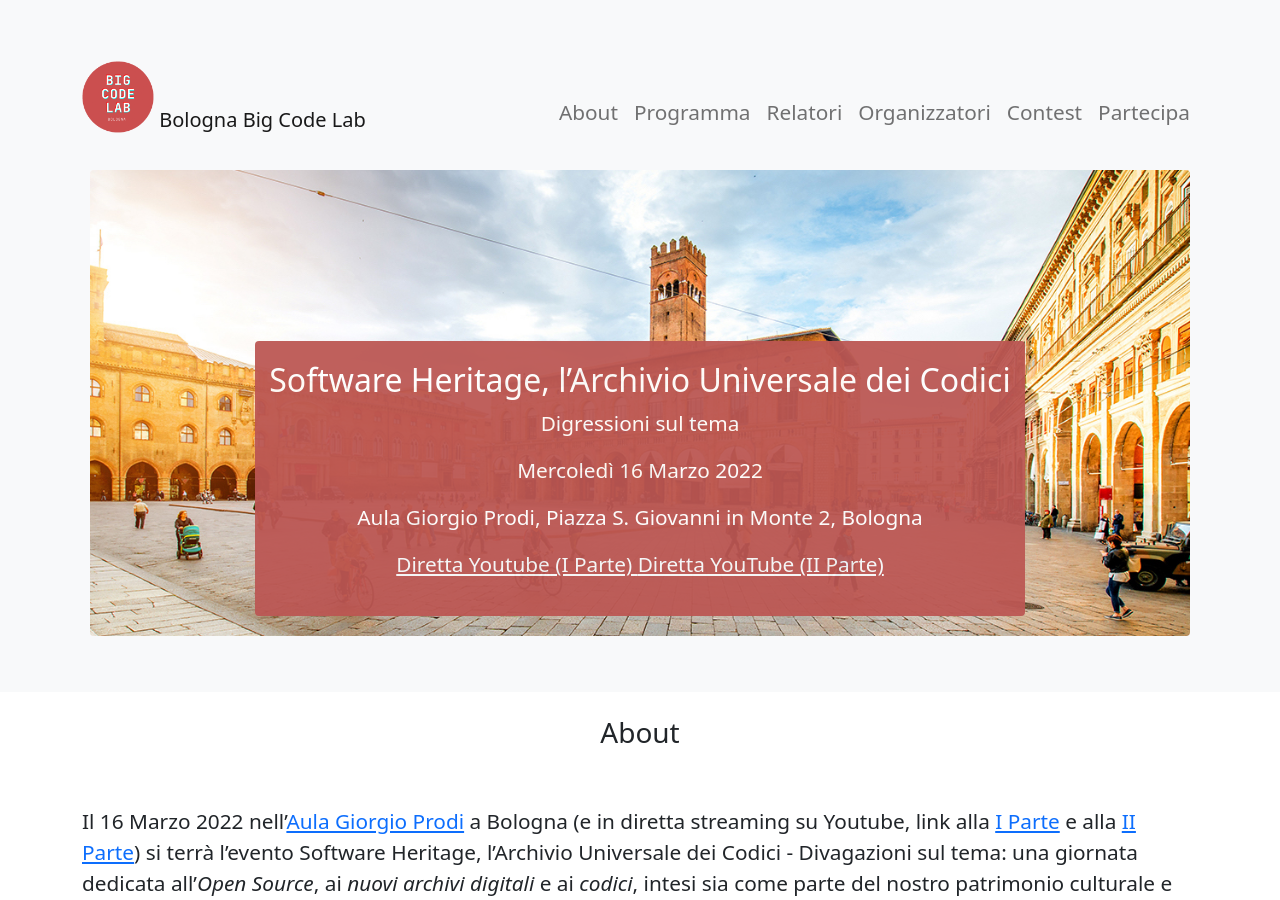
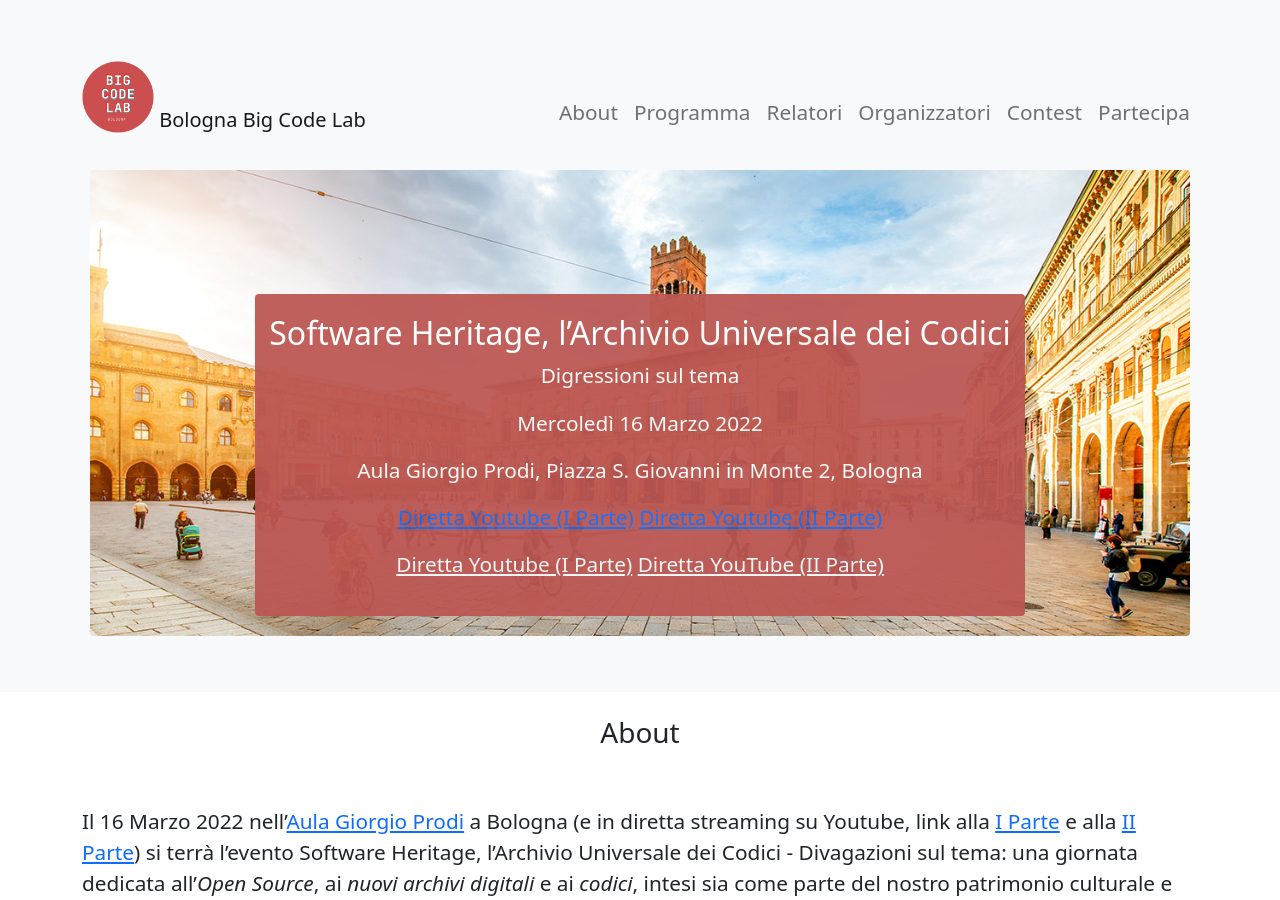
Before and after one commit to bologna-big-code/bologna-big-code.github.io, a Jekyll site: the page built from pages/index.md, in a window 1280 px wide and 900 px high. Built offline with Jekyll 4.4.1, drawn with Linux system fonts in a browser that asks for light colours.

Commit message:
change streaming links

```diff
--- a/_data/slider.yml
+++ b/_data/slider.yml
@@ -10,7 +10,10 @@
     Aula Giorgio Prodi, Piazza S. Giovanni in Monte 2, Bologna
 
 
-    <a href="https://https://youtu.be/JmqK03KQZHQ" class="link-light">Diretta Youtube (I Parte)       </a>
-    <a href="https://https://youtu.be/O_FJ3ftpl4E" class="link-light">Diretta YouTube (II Parte)</a>
+    [Diretta Youtube (I Parte)](https://youtu.be/JmqK03KQZHQ)   [Diretta Youtube (II Parte)](https://youtu.be/O_FJ3ftpl4E)
+
+
+    <a href="https://youtu.be/JmqK03KQZHQ" class="link-light">Diretta Youtube (I Parte)</a>
+    <a href="https://youtu.be/O_FJ3ftpl4E" class="link-light">Diretta YouTube (II Parte)</a>
 
   url: assets/images/slider/slide06.jpg
```
